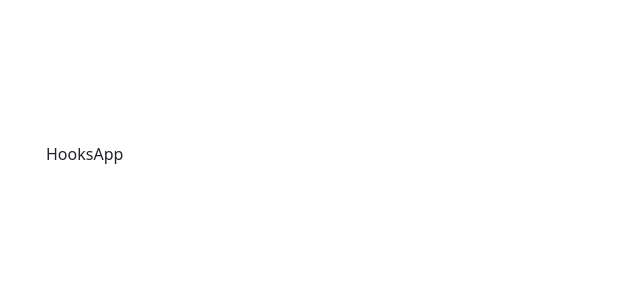
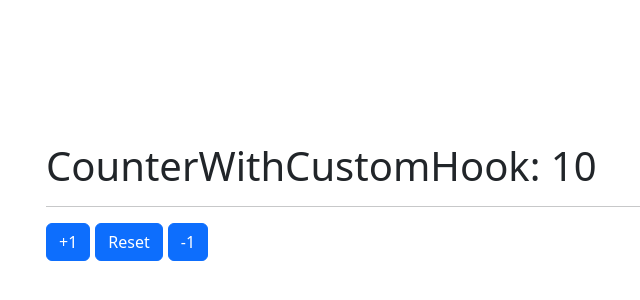
Before and after one commit to Paanceas/react-learning, a React (Vite) app in the folder 05/: page / in a window 1280 px wide. Shown: the part 108-408 px from the top of the page, without its empty margins (204-844 px from the left). Built offline with nearby package versions, Linux system fonts and the light colour scheme.

Commit message:
✨hook counter

```diff
--- /dev/null
+++ b/05/src/01-useState/CounterApp.jsx
@@ -0,0 +1,26 @@
+import { useState } from "react";
+
+export const CounterApp = () => {
+  const [counter, setCounter] = useState({
+    counter1: 10,
+    counter2: 20,
+    counter3: 30,
+  });
+
+  const { counter1, counter2, counter3 } = counter;
+
+  return (
+    <>
+      <h1>Counter: {counter1}</h1>
+      <h1>Counter: {counter2}</h1>
+      <h1>Counter: {counter3}</h1>
+      <hr />
+      <button
+        className="btn btn-primary"
+        onClick={() => setCounter({ ...counter, counter1: counter1 + 1 })}
+      >
+        +1
+      </button>
+    </>
+  );
+};
--- /dev/null
+++ b/05/src/01-useState/CounterWithCustomHook.jsx
@@ -0,0 +1,15 @@
+import { UseCounter } from "../hooks/useCounter";
+
+export const CounterWithCustomHook = () => {
+
+    const { counter, increment, decrement, reset } = UseCounter();
+  return (
+    <>
+        <h1>CounterWithCustomHook: {counter}</h1>
+        <hr />
+        <button className="btn btn-primary" onClick={() => { increment(1) }}> +1 </button>
+        <button className="btn btn-primary" onClick={reset}> Reset </button>
+        <button className="btn btn-primary" onClick={decrement}> -1 </button>
+    </>
+  )
+}
--- /dev/null
+++ b/05/src/hooks/useCounter.js
@@ -0,0 +1,24 @@
+import { useState } from "react";
+
+export const UseCounter = (initialValue = 10) => {
+  const [counter, setCounter] = useState(initialValue);
+
+  const increment = (value=1) => {
+    setCounter(counter + value);
+  };
+
+  const decrement = () => {
+    setCounter(counter - 1);
+  };
+
+  const reset = () => {
+    setCounter(initialValue);
+  };
+
+  return {
+    counter,
+    increment,
+    decrement,
+    reset,
+  };
+};
--- a/05/src/main.jsx
+++ b/05/src/main.jsx
@@ -1,10 +1,12 @@
 import React from 'react'
 import ReactDOM from 'react-dom/client'
+import { CounterApp } from './01-useState/CounterApp'
+import { CounterWithCustomHook } from './01-useState/CounterWithCustomHook'
 import { HooksApp } from './HooksApp'
 import './index.css'
 
 ReactDOM.createRoot(document.getElementById('root')).render(
   <React.StrictMode>
-    <HooksApp />
+    <CounterWithCustomHook />
   </React.StrictMode>
 )
```
